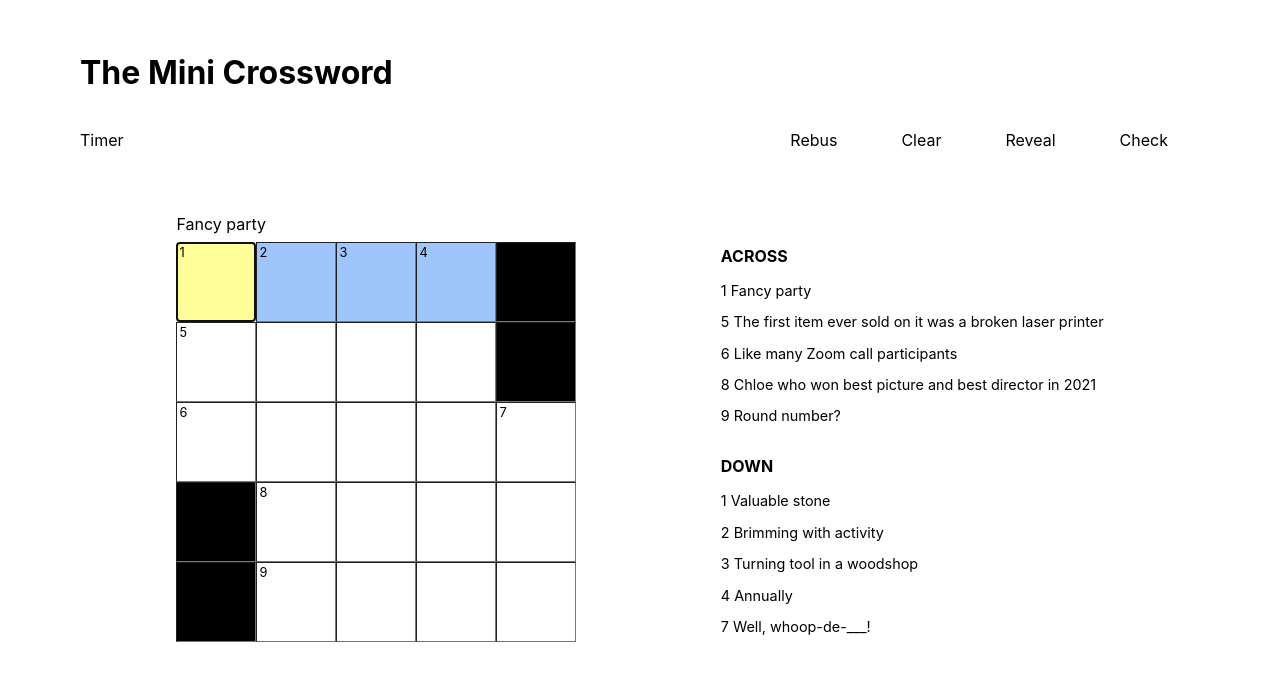
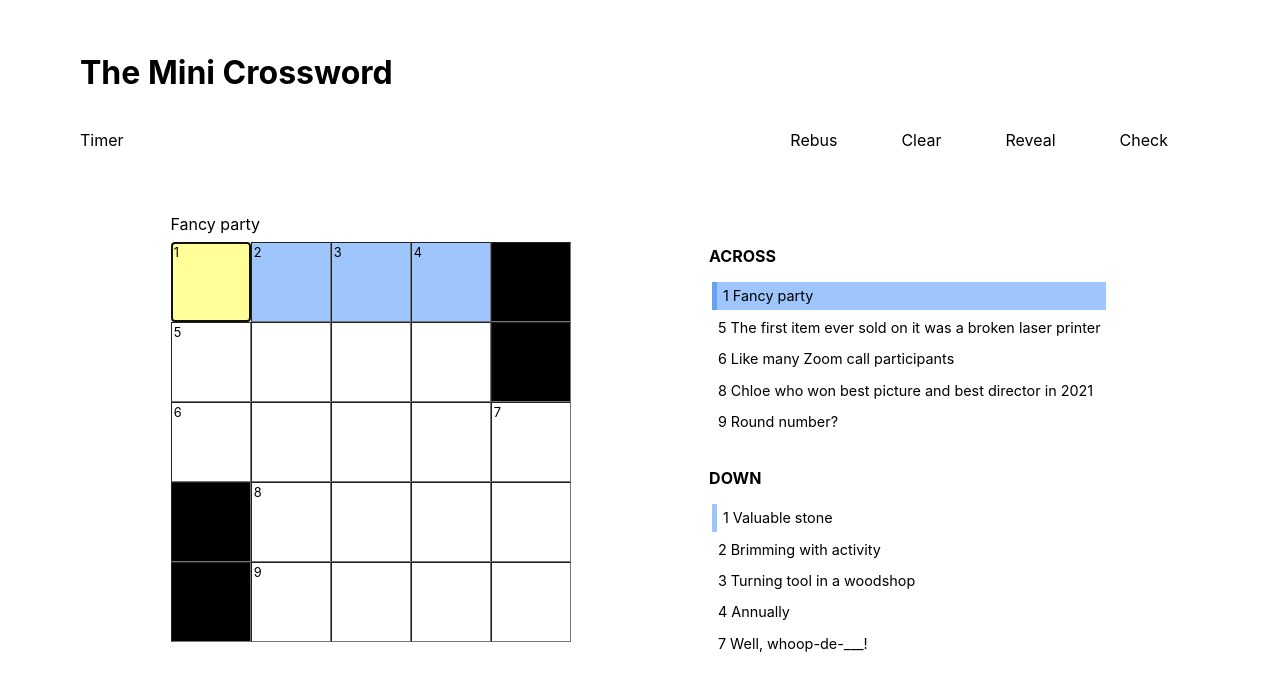
Before and after one commit to jawkha/crossword-mini-clone, a React (Create React App) app: page / in a window 1280 px wide. Shown: the top 690 px of the page. Built offline with nearby package versions, Linux system fonts and the light colour scheme.

Commit message:
feature: highlight the relevant clues in the list based on active square

```diff
--- a/src/App.tsx
+++ b/src/App.tsx
@@ -124,7 +124,7 @@ export default function App() {
 					/>
 				</div>
 				<div>
-					<Clues clues={clues} />
+					<Clues clues={clues} activeClue={activeClue} activeSquare={activeSquare} />
 				</div>
 			</div>
 		</div>
--- a/src/components/Clues.tsx
+++ b/src/components/Clues.tsx
@@ -3,11 +3,21 @@ import { CluesProps } from './../interfaces'
 import CluesList from './CluesList'
 import styles from './../styles/Clues.module.css'
 
-export default function Clues({ clues }: CluesProps) {
+export default function Clues({ clues, activeClue, activeSquare }: CluesProps) {
 	return (
 		<div className={styles.clues}>
-			<CluesList direction='across' directionalClues={clues.across} />
-			<CluesList direction='down' directionalClues={clues.down} />
+			<CluesList
+				direction='across'
+				directionalClues={clues.across}
+				activeClue={activeClue}
+				activeSquare={activeSquare}
+			/>
+			<CluesList
+				direction='down'
+				directionalClues={clues.down}
+				activeClue={activeClue}
+				activeSquare={activeSquare}
+			/>
 		</div>
 	)
 }
--- a/src/components/CluesList.tsx
+++ b/src/components/CluesList.tsx
@@ -2,10 +2,22 @@ import * as React from 'react'
 import { CluesListProps } from './../interfaces'
 import styles from './../styles/CluesList.module.css'
 
-export default function CluesList({ direction, directionalClues }: CluesListProps) {
+export default function CluesList({
+	direction,
+	directionalClues,
+	activeClue,
+	activeSquare,
+}: CluesListProps) {
 	function listItems() {
 		return Object.entries(directionalClues).map(([key, value], index) => (
-			<p key={index}>{`${key} ${value}`}</p>
+			<p
+				className={`${value === activeClue ? styles['highlighted-clue'] : ''} ${
+					(direction === 'across' && activeSquare.clueDown?.toString() === key) ||
+					(direction === 'down' && activeSquare.clueAcross?.toString() === key)
+						? styles['highlighted-border']
+						: ''
+				}`}
+				key={index}>{`${key} ${value}`}</p>
 		))
 	}
 
--- a/src/interfaces/index.tsx
+++ b/src/interfaces/index.tsx
@@ -33,11 +33,15 @@ export interface CluesProps {
 			[key: string]: string
 		}
 	}
+	activeClue: string
+	activeSquare: SquareData
 }
 
 export interface CluesListProps {
 	direction: string
 	directionalClues: {
-		[key: number]: string
+		[key: string]: string
 	}
+	activeClue: string
+	activeSquare: SquareData
 }
--- a/src/styles/CluesList.module.css
+++ b/src/styles/CluesList.module.css
@@ -5,4 +5,14 @@
 
 .list p {
 	font-size: 0.9rem;
+	padding: 0.35rem;
+	margin: 0.2rem;
 }
+
+.highlighted-clue {
+	background-color: rgba(14, 111, 248, 0.4);
+}
+
+.highlighted-border {
+	border-left: 5px solid rgba(14, 111, 248, 0.4);
+}
```
